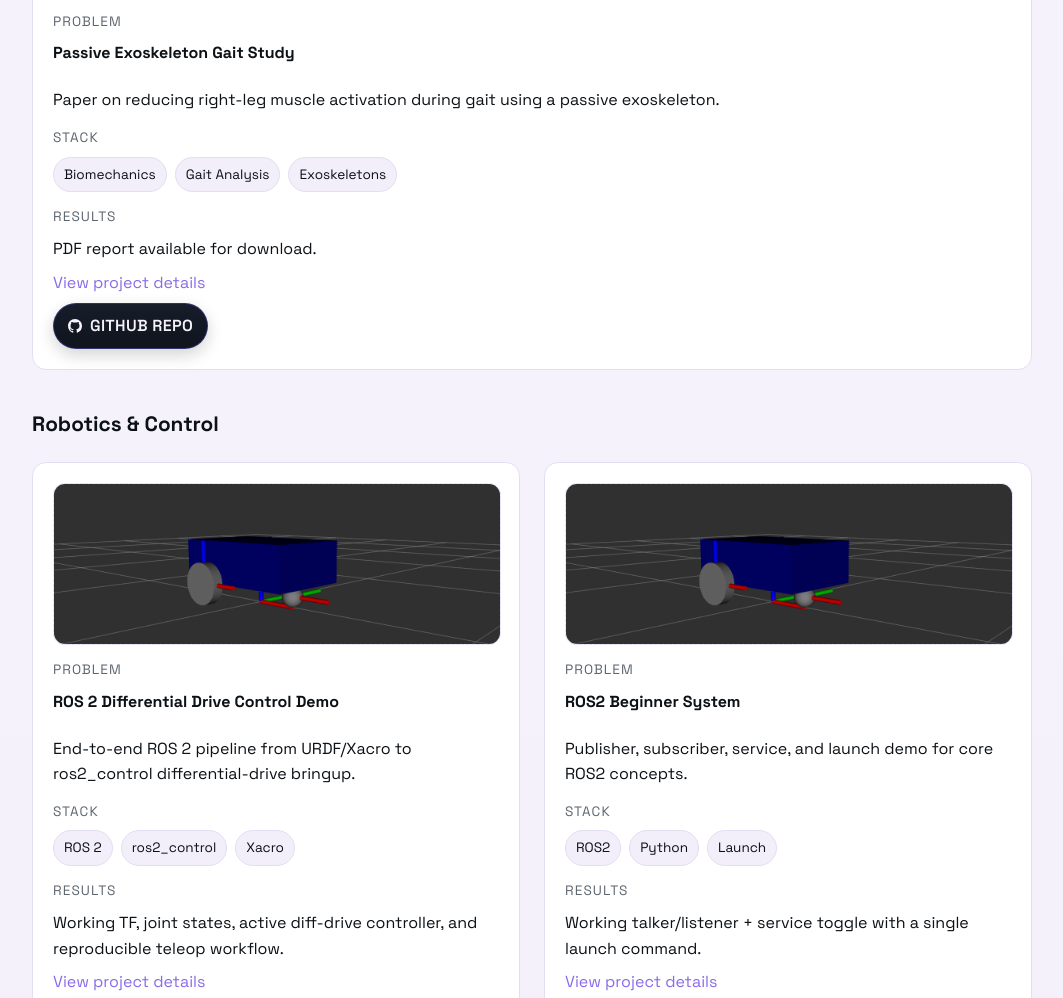
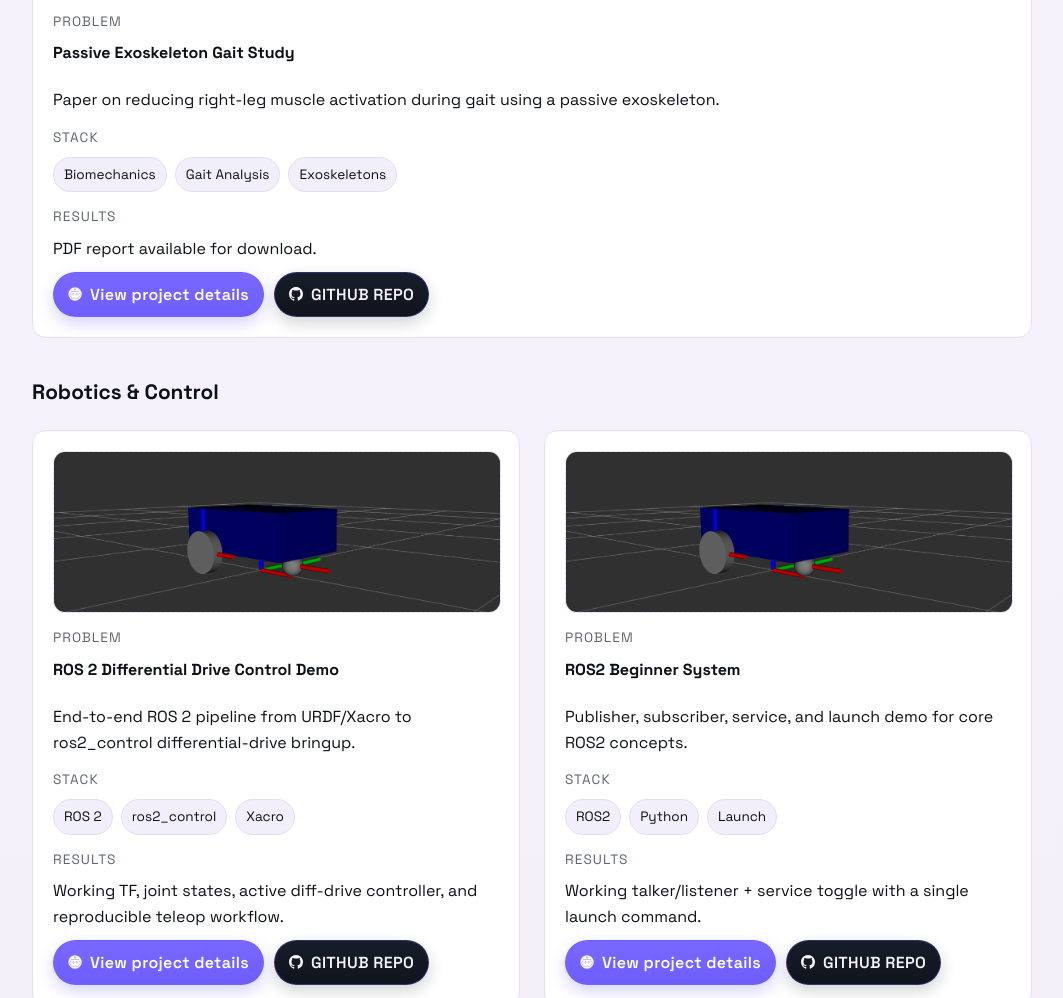
Before and after one commit to jloaiza505/jaimeloaiza.github.io, a plain HTML site: page index.html in a window 1280 px wide. Shown: the part 1265-2263 px from the top of the page, without its empty margins (108-1171 px from the left). Drawn offline with Linux system fonts and the light colour scheme; files whose address does not match are found by name.

Commit message:
style: changed view project information button to match card button styling.

```diff
--- a/css/styles.css
+++ b/css/styles.css
@@ -457,6 +457,43 @@
     text-decoration: none;
 }
 
+.card-link-row {
+    display: flex;
+    flex-wrap: wrap;
+    gap: 10px;
+    align-items: center;
+    margin-top: 10px;
+}
+
+.project-btn {
+    display: inline-flex;
+    align-items: center;
+    gap: 8px;
+    padding: 9px 14px;
+    border-radius: 999px;
+    border: 1px solid rgba(109, 94, 252, 0.45);
+    background: linear-gradient(180deg, #7a67ff 0%, #6d5efc 100%);
+    color: #fff;
+    font-weight: 600;
+    letter-spacing: 0.02em;
+    text-decoration: none;
+    box-shadow: 0 6px 16px rgba(109, 94, 252, 0.28);
+}
+
+.project-btn::before {
+    content: "";
+    width: 14px;
+    height: 14px;
+    border-radius: 4px;
+    background: url("../assets/images/shared/icon.png") center / contain no-repeat;
+}
+
+.project-btn:hover {
+    background: linear-gradient(180deg, #886fff 0%, #7a67ff 100%);
+    border-color: rgba(138, 107, 231, 0.75);
+    text-decoration: none;
+}
+
 .reveal {
     opacity: 0;
     transform: translateY(18px);
--- a/index.html
+++ b/index.html
@@ -192,8 +192,10 @@
                         <div class="token-list">${tokens}</div>
                         <div class="label">Results</div>
                         <p>${project.result}</p>
-                        <p><a href="${project.link}">View project details</a></p>
-                        <a class="github-btn" href="${project.github}" target="_blank" rel="noopener">GITHUB REPO</a>
+                        <div class="card-link-row">
+                            <a class="project-btn" href="${project.link}">View project details</a>
+                            <a class="github-btn" href="${project.github}" target="_blank" rel="noopener">GITHUB REPO</a>
+                        </div>
                     </div>
                 `;
             }).join("");
```
Also changed, not shown: 1 other file.
